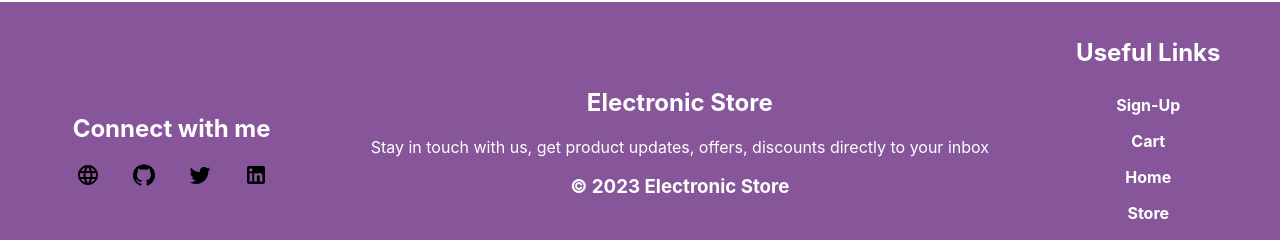
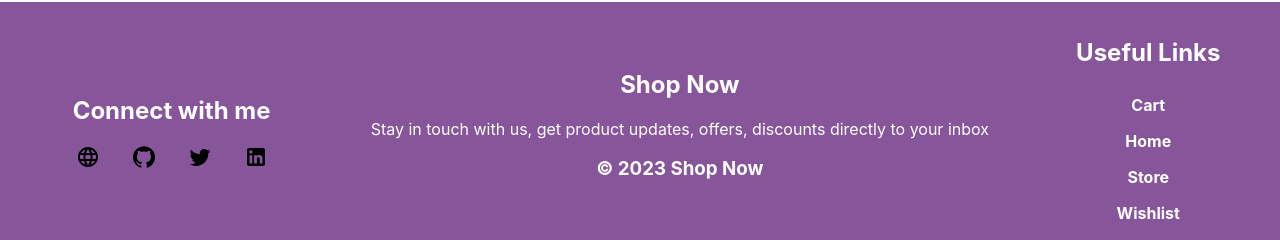
Before and after one commit to LundPiyush/my-app, a React (Create React App) app: page / in a window 1280 px wide. Shown: the part 805-1045 px from the top of the page. Built offline with nearby package versions, Linux system fonts and the light colour scheme; no server answers; what miragejs would draw is missing.

Commit message:
fix(): updated footer component

```diff
--- a/src/components/Footer/Footer.jsx
+++ b/src/components/Footer/Footer.jsx
@@ -26,18 +26,15 @@ const Footer = () => {
         </div>
       </div>
       <div className="info">
-        <h2>Electronic Store</h2>
+        <h2>Shop Now</h2>
         <p>
           Stay in touch with us, get product updates, offers, discounts directly
           to your inbox
         </p>
-        <h3>© 2023 Electronic Store</h3>
+        <h3>© 2023 Shop Now</h3>
       </div>
       <div className="useful-links">
         <h2>Useful Links</h2>
-        <Link className="nav-link" to="/sign-up">
-          Sign-Up
-        </Link>
         <NavLink className="nav-link" to="/cart">
           Cart
         </NavLink>
```
